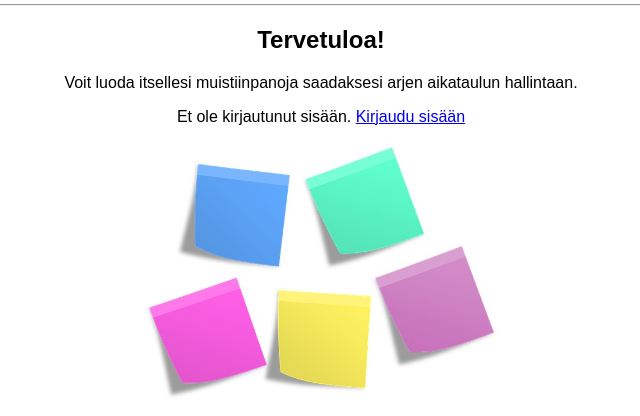
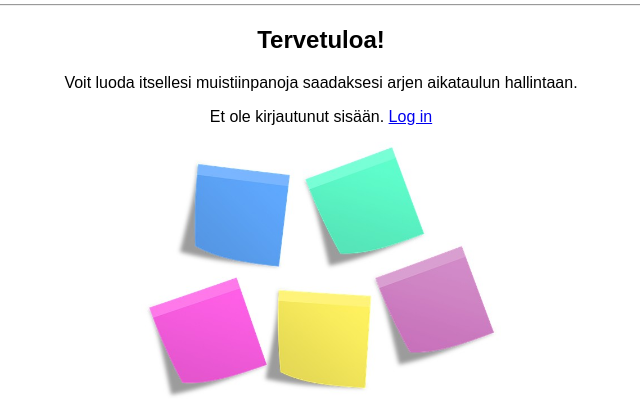
Before and after one commit to veeranniina/tsoha-teht-v-sovellus, a Flask app: page / in a window 1280 px wide. Shown: the part 130-546 px from the top of the page, without its empty margins (319-959 px from the left). Run offline with Flask 3, Linux system fonts and the light colour scheme.

Commit message:
fixed session.username

```diff
--- a/templates/index.html
+++ b/templates/index.html
@@ -6,9 +6,9 @@
 Voit luoda itsellesi muistiinpanoja saadaksesi arjen aikataulun hallintaan.
 
 {% if session.user_id %}
-Olet kirjautunut sisään nimellä <b>{{ session.user_name }}</b>. <a href="/logout">Kirjaudu ulos</a>
+Olet kirjautunut sisään nimellä <b>{{ session.username }}</b>. <a href="/logout">Log out</a>
 {% else %}
-<p>Et ole kirjautunut sisään. <a href="/login">Kirjaudu sisään</a></p>
+<p>Et ole kirjautunut sisään. <a href="/login">Log in</a></p>
 <p><img src="/static/post-it.jpg"><p>
 
 Kieli:
```
